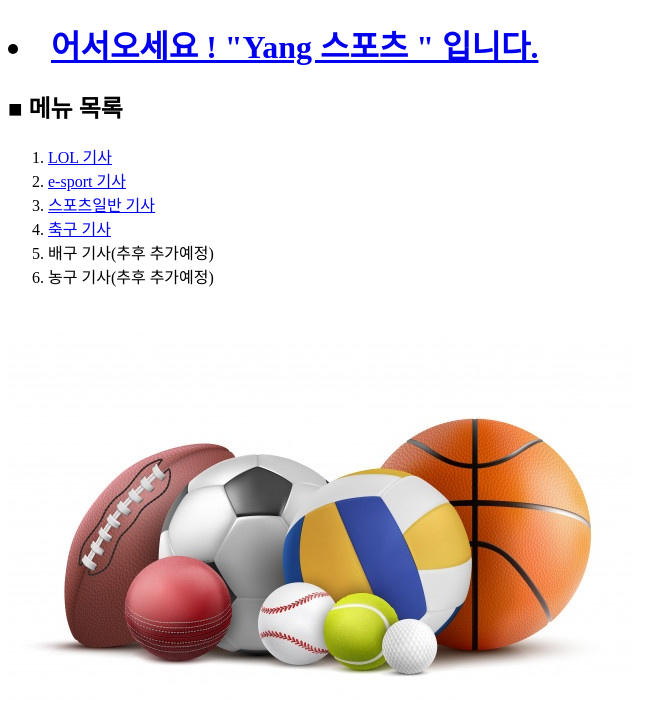
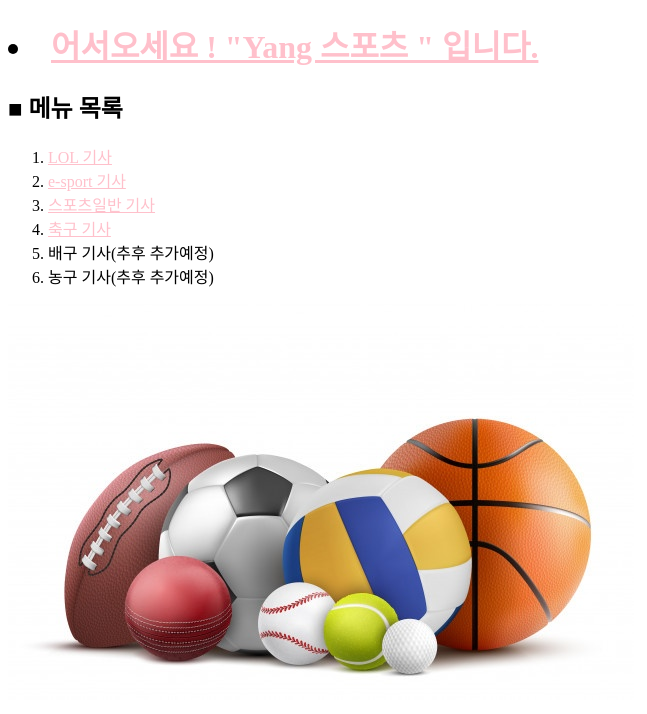
Before and after one commit to didtmddls549/index, a plain HTML site: page index.html in a window 1280 px wide. Shown: the whole page, without its empty margins (0-647 px from the left). Drawn offline with Linux system fonts and the light colour scheme.

Commit message:
Add files via upload

```diff
--- a/index.html
+++ b/index.html
@@ -3,6 +3,11 @@
 <head>
 <title>어서오세요 ! Yang 스포츠입니다 !  </title>
 <meta charset="utf-8">
+<style>
+a {
+  color:pink;
+}
+</style>
 </head>
 <body>
   <h1><li><a href="index.html"> 어서오세요 ! "Yang 스포츠 " 입니다.</a></h1></li>
```
